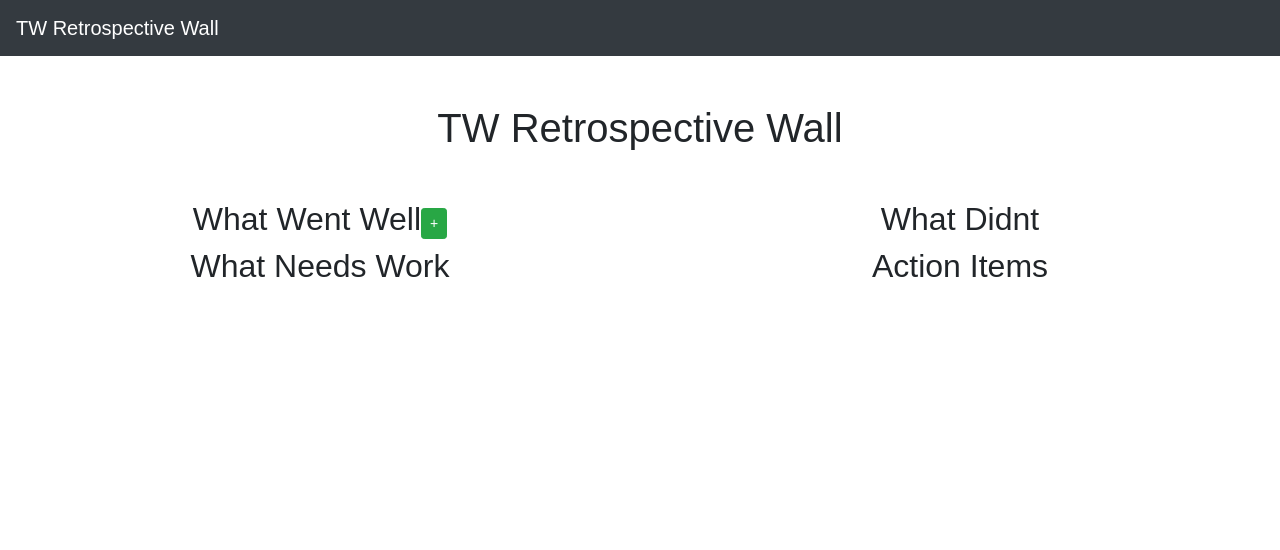
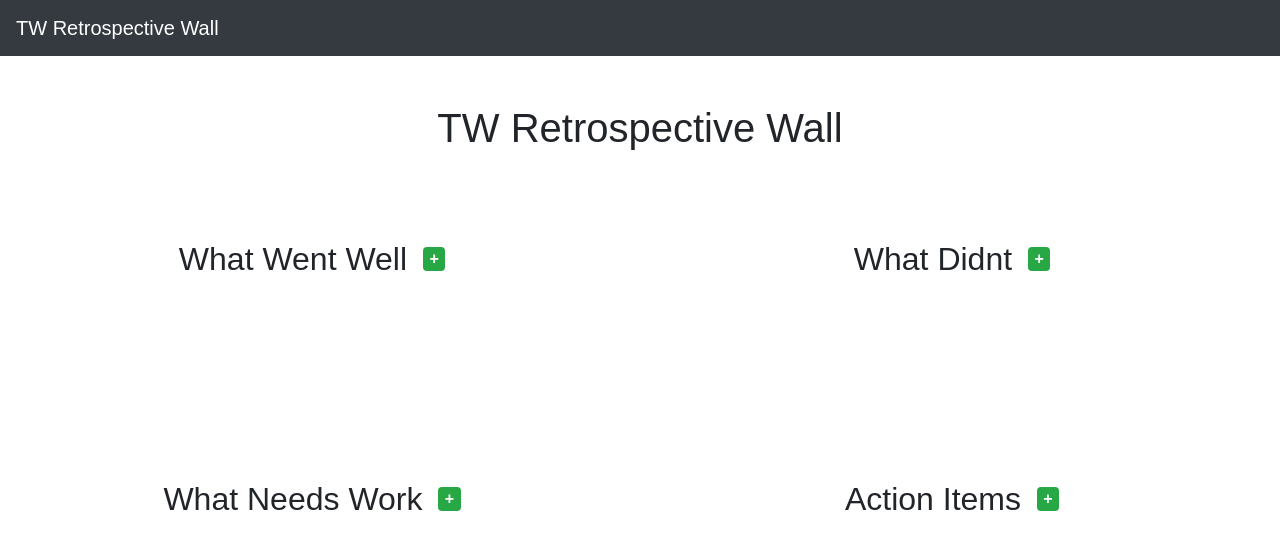
Before and after one commit to akshaykulkarni2007/tw-retrospective-wall, a React (Create React App) app: page / in a window 1280 px wide. Shown: the top 550 px of the page. Built offline with nearby package versions, Linux system fonts and the light colour scheme.

Commit message:
basic + css

```diff
--- a/src/Components/App.css
+++ b/src/Components/App.css
@@ -0,0 +1,31 @@
+::-webkit-scrollbar {
+	width: 0px; /* remove scrollbar space */
+	background: transparent; /* optional: just make scrollbar invisible */
+}
+/* optional: show position indicator in red */
+::-webkit-scrollbar-thumb {
+	background: #ff0000;
+}
+#board {
+	position: relative;
+}
+.retro-area {
+	height: 20vh;
+	margin: 5vh 0;
+	overflow-y: scroll;
+}
+.input-box {
+	position: absolute;
+	padding: 2rem;
+	top: 20%;
+	left: 25%;
+	background: #fff;
+	box-shadow: 1px 1px 2px rgba(0, 0, 0, 0.5);
+}
+
+.badge {
+	cursor: pointer;
+	font-size: 1rem;
+	vertical-align: text-top;
+	margin: 0 1rem;
+}
--- a/src/Components/Board/Board.js
+++ b/src/Components/Board/Board.js
@@ -11,7 +11,13 @@ class Board extends Component {
 		actions: [],
 		inputValue: "",
 		cardText: "",
-		temp: null
+		temp: null,
+		keyToTitle: [
+			{ well: "what went well" },
+			{ notSo: "what did not" },
+			{ work: "what needs work" },
+			{ actions: "action items" }
+		]
 	}
 
 	renderCard = section =>
@@ -20,7 +26,7 @@ class Board extends Component {
 		))
 
 	addCard = section => {
-		this.state.currentSection = section
+		// this.state.currentSection = section
 		this.setState({
 			temp: (
 				<Card
@@ -29,7 +35,8 @@ class Board extends Component {
 					handleChange={this.handleChange}
 					handleKeyUp={this.handleKeyUp}
 				/>
-			)
+			),
+			currentSection: section
 		})
 	}
 
@@ -38,6 +45,7 @@ class Board extends Component {
 			inputValue: e.target.value
 		})
 	}
+
 	handleKeyUp = e => {
 		if (e.keyCode === 13) {
 			let currentSection = this.state.currentSection
@@ -51,36 +59,93 @@ class Board extends Component {
 		}
 	}
 
+	closeModal = () => {
+		this.setState({
+			currentSection: "",
+			inputValue: "",
+			cardText: "",
+			temp: null
+		})
+	}
+
 	render() {
 		return (
 			<div id="board">
 				<div className="container-fluid">
 					<div className="row">
-						<div className="col-xs-12 col-md-6">
+						<div className="col-xs-12 col-md-6 retro-area">
 							<h2 className="text-center text-capitalize">
 								what went well
 								<small>
-									<button
-										className="btn btn-success btn-sm align-middle"
+									<span
+										className="badge badge-success"
 										onClick={() => this.addCard("well")}>
 										+
-									</button>
+									</span>
 								</small>
 							</h2>
 							{this.renderCard("well")}
-							{this.state.temp}
 						</div>
-						<div className="col-xs-12 col-md-6">
-							<h2 className="text-center text-capitalize">what didnt</h2>
+						<div className="col-xs-12 col-md-6 retro-area">
+							<h2 className="text-center text-capitalize">
+								what didnt
+								<small>
+									<span
+										className="badge badge-success"
+										onClick={() => this.addCard("notSo")}>
+										+
+									</span>
+								</small>
+							</h2>
+							{this.renderCard("notSo")}
 						</div>
-						<div className="col-xs-12 col-md-6">
-							<h2 className="text-center text-capitalize">what needs work</h2>
+						<div className="col-xs-12 col-md-6 retro-area">
+							<h2 className="text-center text-capitalize">
+								what needs work
+								<small>
+									<span
+										className="badge badge-success"
+										onClick={() => this.addCard("work")}>
+										+
+									</span>
+								</small>
+							</h2>
+							{this.renderCard("work")}
 						</div>
-						<div className="col-xs-12 col-md-6">
-							<h2 className="text-center text-capitalize">action items</h2>
+						<div className="col-xs-12 col-md-6 retro-area">
+							<h2 className="text-center text-capitalize">
+								action items
+								<small>
+									<span
+										className="badge badge-success"
+										onClick={() => this.addCard("actions")}>
+										+
+									</span>
+								</small>
+							</h2>
+							{this.renderCard("actions")}
 						</div>
 					</div>
 				</div>
+
+				{this.state.temp ? (
+					<div className="input-box col-xs-12 col-md-6 mx-auto">
+						<h1 className="text-capitalize">
+							Add {this.state.currentSection}
+							{/* {this.state.keyToTitle[this.state.currentSection]} */}
+							<small>
+								<span
+									onClick={this.closeModal}
+									className="badge badge-danger float-right align-top">
+									x
+								</span>
+							</small>
+						</h1>
+						{this.state.temp}
+					</div>
+				) : (
+					""
+				)}
 			</div>
 		)
 	}
--- a/src/Components/Card/Card.js
+++ b/src/Components/Card/Card.js
@@ -2,14 +2,16 @@ import React from "react"
 
 const Card = props => {
 	return (
-		<div className="card">
-			<div className="card-body">
+		<div className="card col-xs-12 col-md-6 mx-auto">
+			<div className="card-body text-center">
 				{props.text === "" ? (
 					<input
+						className="form-control"
 						value={props.inputValue}
 						onChange={props.handleChange}
 						onKeyUp={props.handleKeyUp}
 						type="text"
+						autoFocus
 					/>
 				) : (
 					props.text
```
